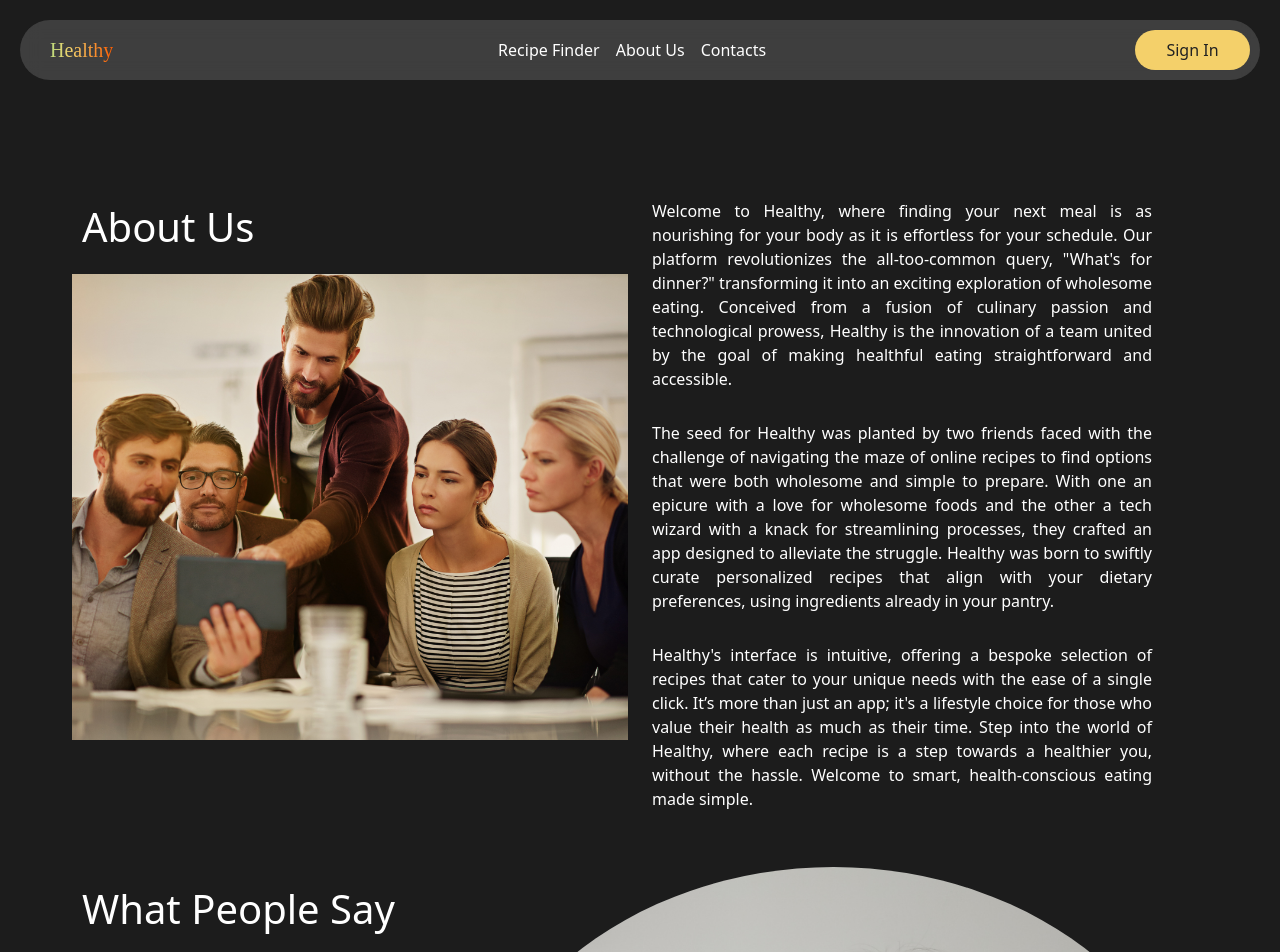
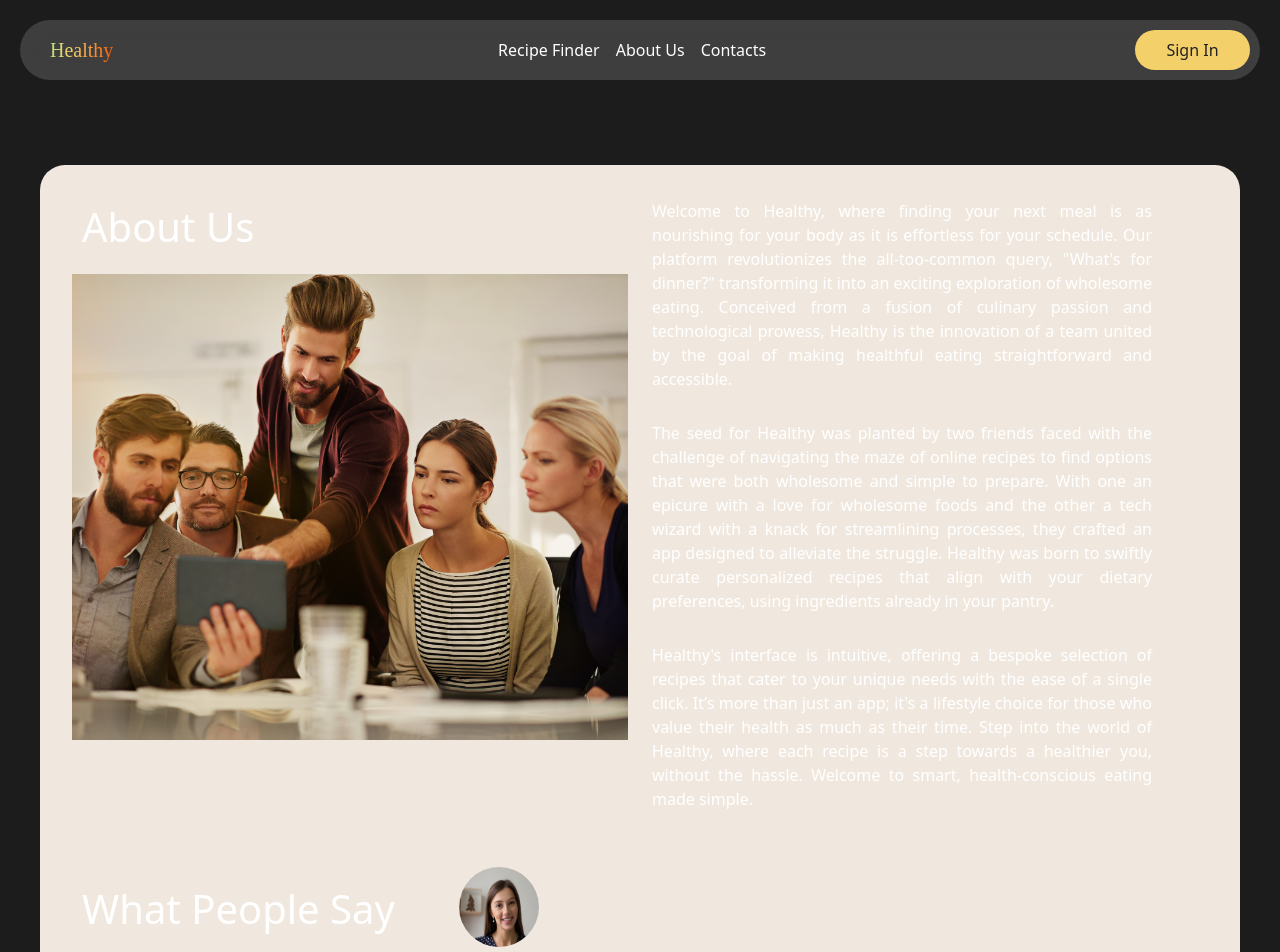
Before and after one commit to recipe-finder-group-project/recipe-finder, a React (Create React App) app in the folder client/: page /about in a window 1280 px wide. Shown: the top 952 px of the page. Built offline with nearby package versions, Linux system fonts and the light colour scheme; no server answers; a web font is replaced by a local one.

Commit message:
img n colours

```diff
--- a/client/src/components/css/FooterComponent.css
+++ b/client/src/components/css/FooterComponent.css
@@ -12,6 +12,10 @@
   flex-wrap: wrap;
   justify-content: space-between;
   gap: 10px;
+}
+
+.coloured {
+  background-color: #f0e8de;
 }
 
 .top-section,
@@ -97,10 +101,6 @@
 
 .carousel-indicators [data-bs-target] {
   background-color: #ffffff;
-}
-.carousel-item img {
-  width: 100%;
-  height: auto;
 }
 
 .carousel .carousel-indicators li {
--- a/client/src/pages/AboutUs.js
+++ b/client/src/pages/AboutUs.js
@@ -8,7 +8,7 @@ import "../components/css/FooterComponent.css"
 
 const AboutUs = () => {
   return (
-    <div className="main-footer-container">
+    <div className="main-footer-container coloured">
       <Row className="top-section">
         <Col md={6}>
           <h1 className="footer-title-text">About Us</h1>
```
